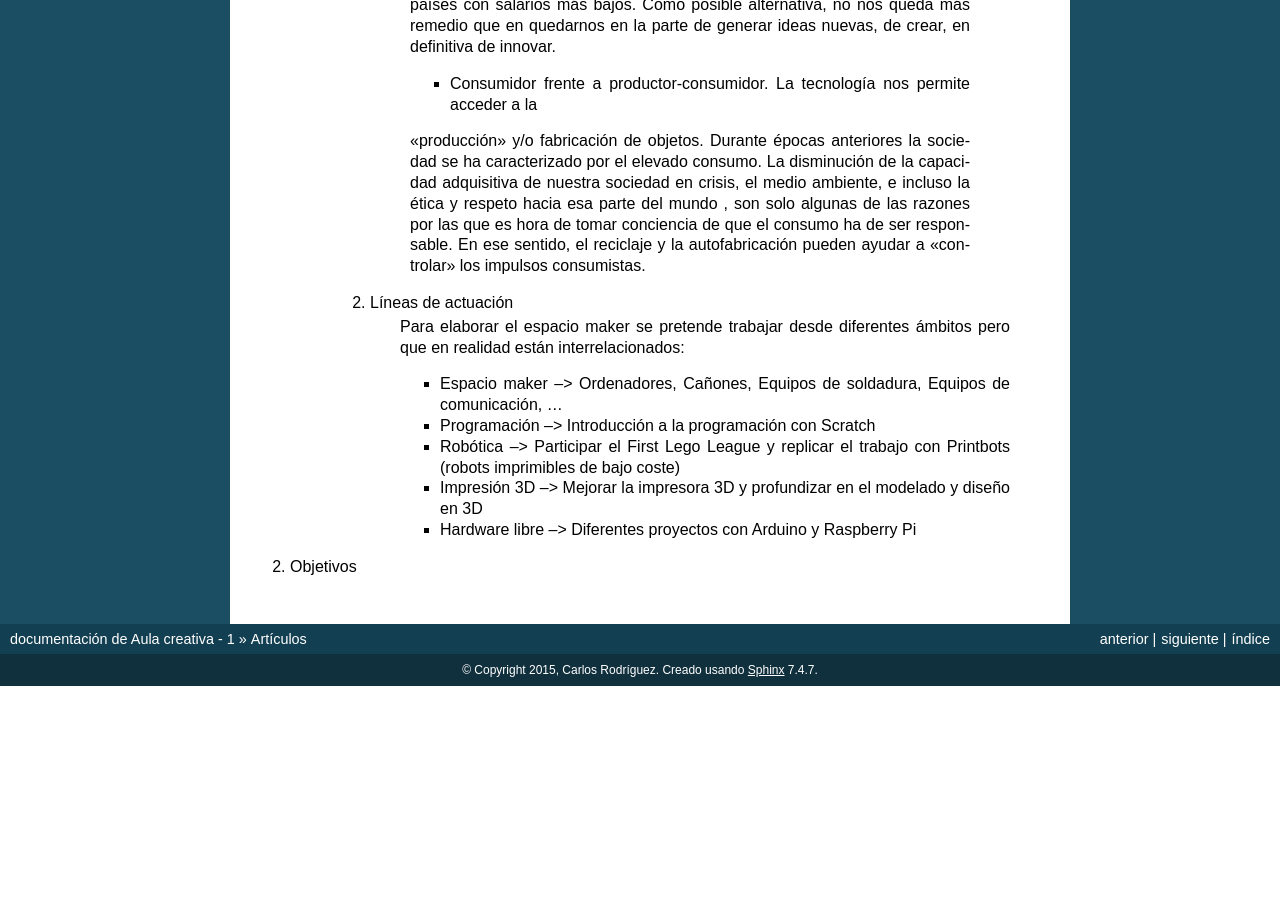
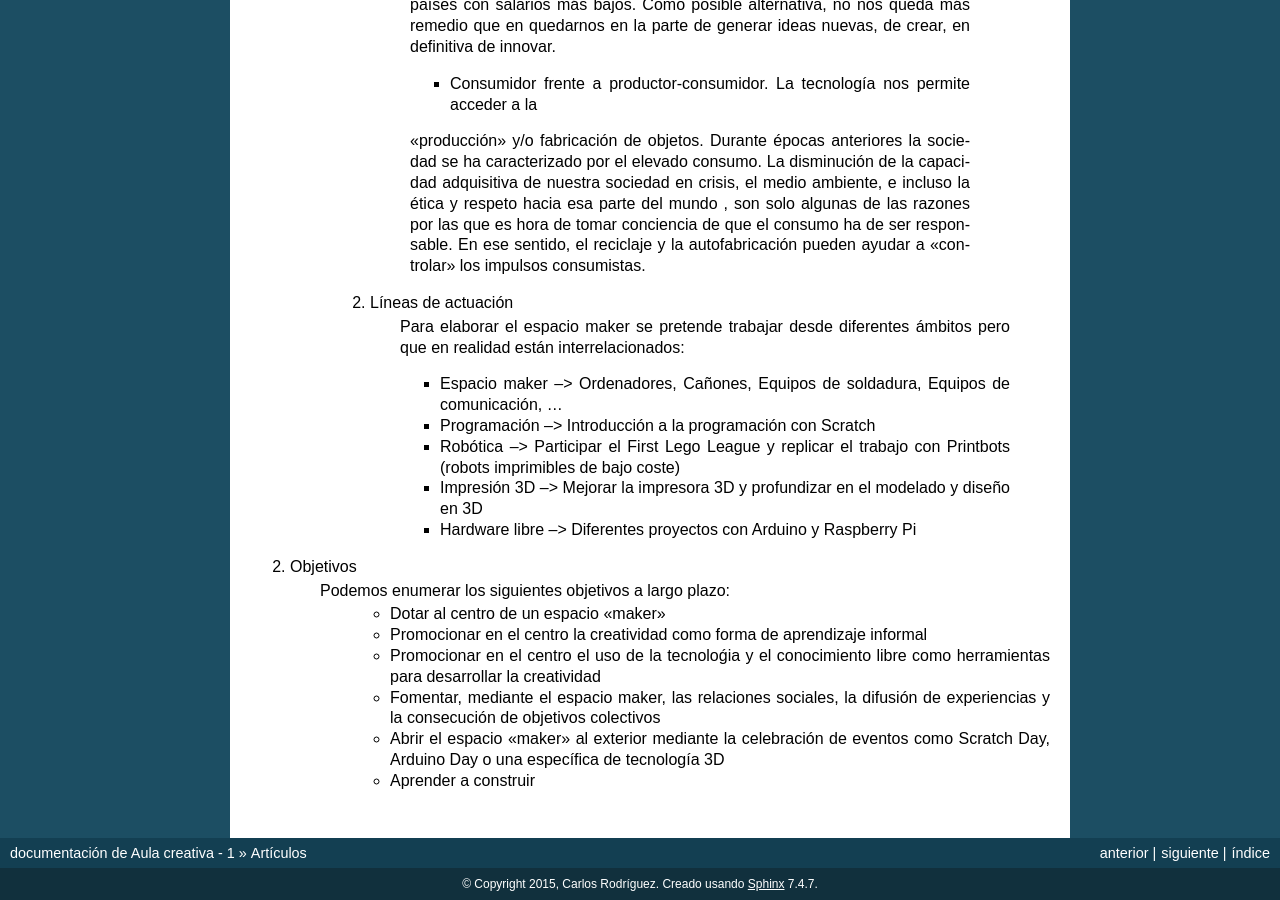
Before and after one commit to es3a10/aula_creativa, a Sphinx documentation site: the page built from docs/articulos.rst, in a window 1280 px wide and 900 px high, scrolled down 1371 px. Built offline with Sphinx 7.4.7, drawn with Linux system fonts in a browser that asks for light colours; before the commit the page ends 2057 px from its top, so only the background shows below that.

Commit message:
Update articulos.rst

```diff
--- a/docs/articulos.rst
+++ b/docs/articulos.rst
@@ -90,3 +90,10 @@ Abril, 2015
 		- Hardware libre --> Diferentes proyectos con Arduino y Raspberry Pi
 
 #. Objetivos
+	Podemos enumerar los siguientes objetivos a largo plazo:
+		- Dotar al centro de un espacio "maker"
+		- Promocionar en el centro la creatividad como forma de aprendizaje informal
+		- Promocionar en el centro el uso de la tecnoloǵia y el conocimiento libre como herramientas para desarrollar la creatividad
+		- Fomentar, mediante el espacio maker, las relaciones sociales, la difusión de experiencias y la consecución de objetivos colectivos
+		- Abrir el espacio "maker" al exterior mediante la celebración de eventos como Scratch Day, Arduino Day o una específica de tecnología 3D
+		- Aprender a construir
```
